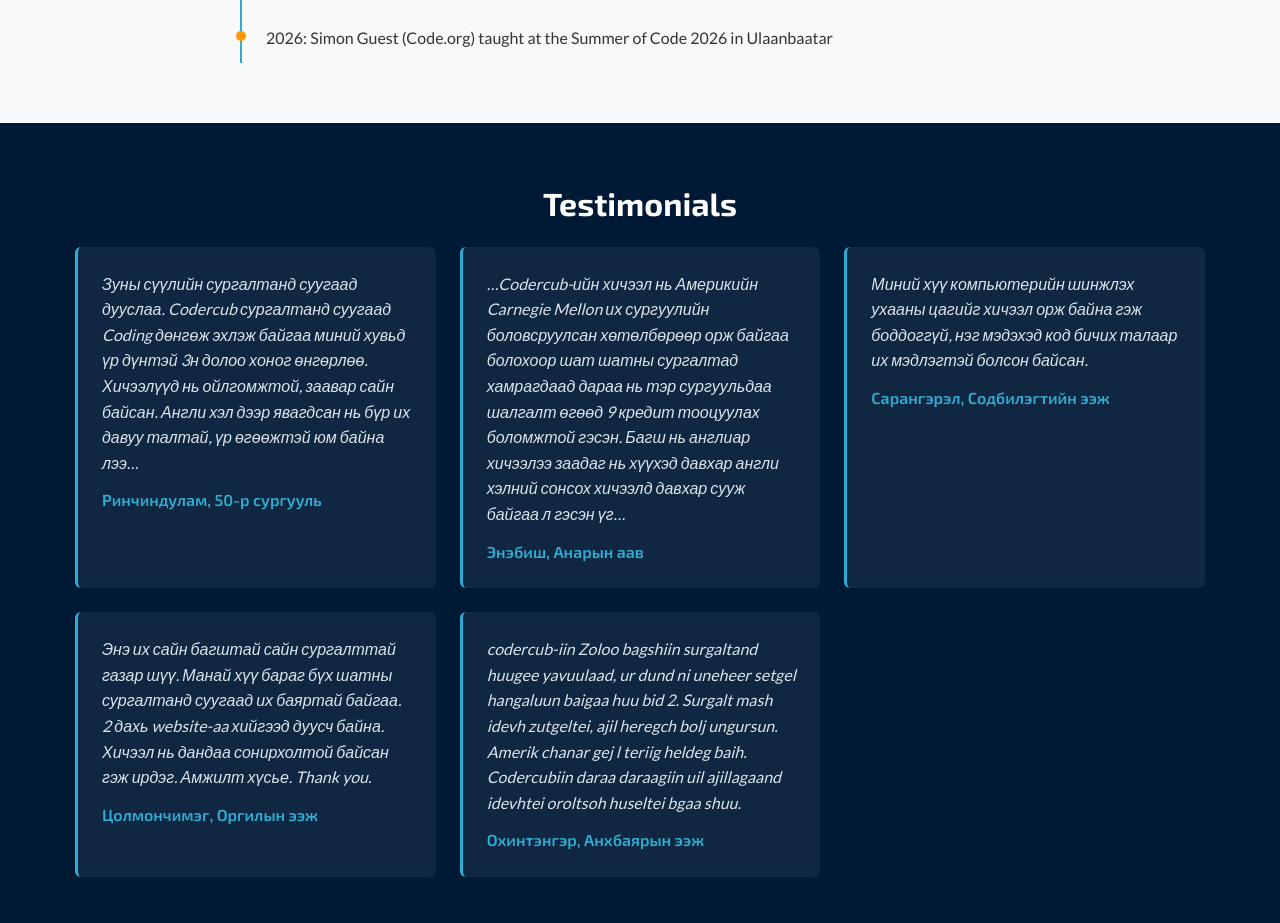
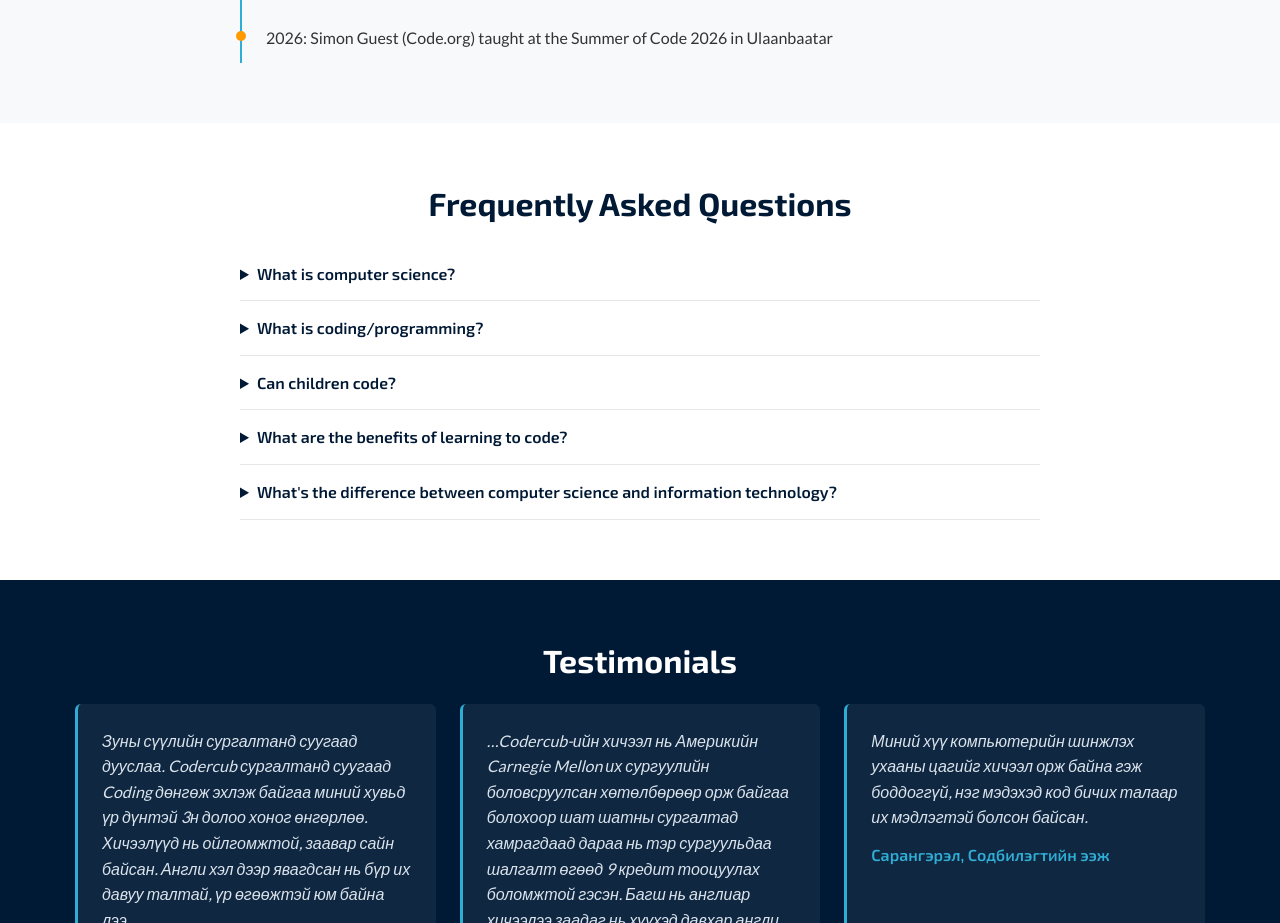
Before and after one commit to zmagsar/computerscience.mn, a Vue app: page /about in a window 1280 px wide. Shown: the part 2520-3443 px from the top of the page. Built offline with nearby package versions, Linux system fonts and the light colour scheme.

Commit message:
Update AboutView.vue

```diff
--- a/src/views/AboutView.vue
+++ b/src/views/AboutView.vue
@@ -38,6 +38,29 @@ const milestones = [
   '2026: Mason Borgio (8th grade) is our first student to pass the CPCS exam to earn the CMU credits',
   '2026: Simon Guest (Code.org) taught at the Summer of Code 2026 in Ulaanbaatar'
 ]
+
+const faqs = [
+  {
+    q: 'What is computer science?',
+    a: 'Computer science is defined as "the study of computers and algorithmic processes, including their principles, their hardware and software designs, their implementation, and their impact on society".',
+  },
+  {
+    q: 'What is coding/programming?',
+    a: "Coding is the process of writing programs for computers. In essence, it's a set of instructions to carry out a task with the help of a computer.",
+  },
+  {
+    q: 'Can children code?',
+    a: 'Children are fast becoming coders/programmers/developers nowadays. Computer science and coding is considered the most important skill in the 21st century. Many developed countries have already recognized computer science as a mandatory subject from 1st grade in school.',
+  },
+  {
+    q: 'What are the benefits of learning to code?',
+    a: 'Problem solving, computational thinking, creativity, perseverance, team work are some of the skills associated with coding. Steve Jobs once said, "Everyone in this country should learn how to program because it teaches you how to think".',
+  },
+  {
+    q: "What's the difference between computer science and information technology?",
+    a: 'Computer science is about creating new systems and programs whereas information technology is about utilization, configuration, and maintenance of existing computer systems.',
+  },
+]
 </script>
 
 <template>
@@ -73,6 +96,18 @@ const milestones = [
       <ul class="milestones">
         <li v-for="m in milestones" :key="m">{{ m }}</li>
       </ul>
+    </div>
+  </section>
+
+  <section class="section">
+    <div class="container">
+      <h2 class="section-title">Frequently Asked Questions</h2>
+      <div class="faq">
+        <details v-for="f in faqs" :key="f.q">
+          <summary>{{ f.q }}</summary>
+          <p>{{ f.a }}</p>
+        </details>
+      </div>
     </div>
   </section>
 
```
